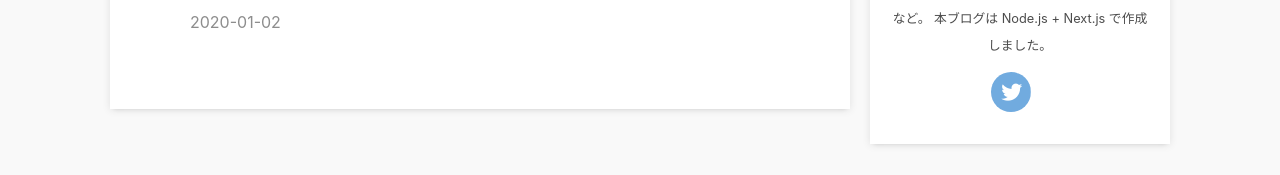
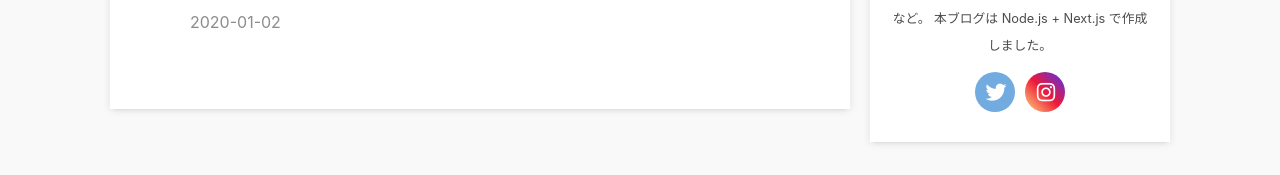
Before and after one commit to Tatsurou-Yajima/markdown-blog, a Next.js app: page / in a window 1280 px wide. Shown: the part 1565-1740 px from the top of the page. Built offline with nearby package versions, Linux system fonts and the light colour scheme.

Commit message:
:tada: SNSアイコン完成！

```diff
--- a/components/Profile.tsx
+++ b/components/Profile.tsx
@@ -15,12 +15,12 @@ export default function Profile() {
                     <p className={utilStyles.authorDescription}>{authorDescription}</p>
                 </div>
                 <ul className={`${utilStyles.clearfix} ${utilStyles.profileSns} ${utilStyles.p0} ${utilStyles.mb30}`}>
-                    <li className={utilStyles.twitter}>
+                    <li className={`${utilStyles.twitter} ${utilStyles.snsCircle}`}>
                         <a rel="nofollow" href="https://twitter.com/Yazmatto" target="_blank" className={utilStyles.snsLink}>
                             <i className={`fab fa-twitter`}></i>
                         </a>
                     </li>
-                    <li className={utilStyles.instagram}>
+                    <li className={`${utilStyles.instagram} ${utilStyles.snsCircle}`}>
                         <a rel="nofollow" href="https://www.instagram.com/tatsuro_yajima" target="_blank" className={utilStyles.snsLink}>
                             <i className={`fab fa-instagram`}></i>
                         </a>
--- a/styles/utils.module.css
+++ b/styles/utils.module.css
@@ -121,10 +121,28 @@
 
 .twitter {
     background: #71abdf;
+}
+
+.twitter:hover {
+    background: #91c0ea;
+    transition: all .5s;
+}
+
+.instagram {
+    background-image: linear-gradient(-135deg, #4933f7, #ef1837, #fbd980);
+}
+
+.instagram:hover {
+    opacity: 0.7;
+    transition: all .5s;
+}
+
+.snsCircle {
     padding: 0;
     text-align: center;
     display: inline-block;
-    margin-right: 0;
+    margin-right: 5px;
+        margin-left: 5px;
     float: none;
     list-style: none;
     width: 40px;
@@ -134,11 +152,6 @@
     vertical-align: middle;
     border-radius: 50%;
     padding-left: 2px;
-}
-
-.twitter:hover {
-    background: #5683aa;
-    transition: all .5s;
 }
 
 .profileSns {
@@ -163,7 +176,8 @@
     font-size: 21px;
     height: 40px;
     width: 40px;
-    padding: 0;
+    margin: -20px;
+        padding: 20px;
     justify-content: center;
     position: relative;
     align-items: stretch;
```
